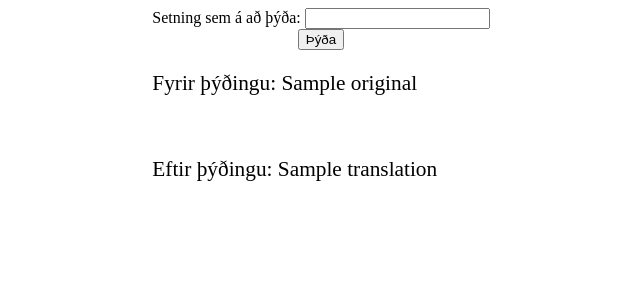
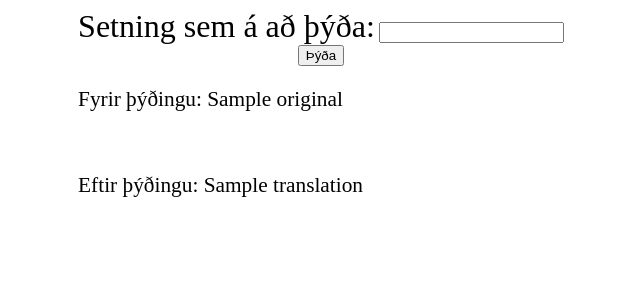
Before and after one commit to Floki-Thorleifs/M-lt-kniLokaverkefni, a Flask app: template templates/index.html in a window 1280 px wide. Shown: the top 300 px of the page, without its empty margins (319-959 px from the left). Run offline with Flask 2, Linux system fonts and the light colour scheme; the template is opened without the code that fills it: most values are stand-ins (such as "Sample title", 1, 10 or a date in 2020); some libraries are stand-ins or nearby versions.

Commit message:
final 0.3

```diff
--- a/static/css/styles.css
+++ b/static/css/styles.css
@@ -6,6 +6,9 @@ body {
   font-size: 16pt;
 }
 
+label {
+  font-size: 24pt;
+}
 .btn {
   display: flex;
   justify-content: space-around;
```
